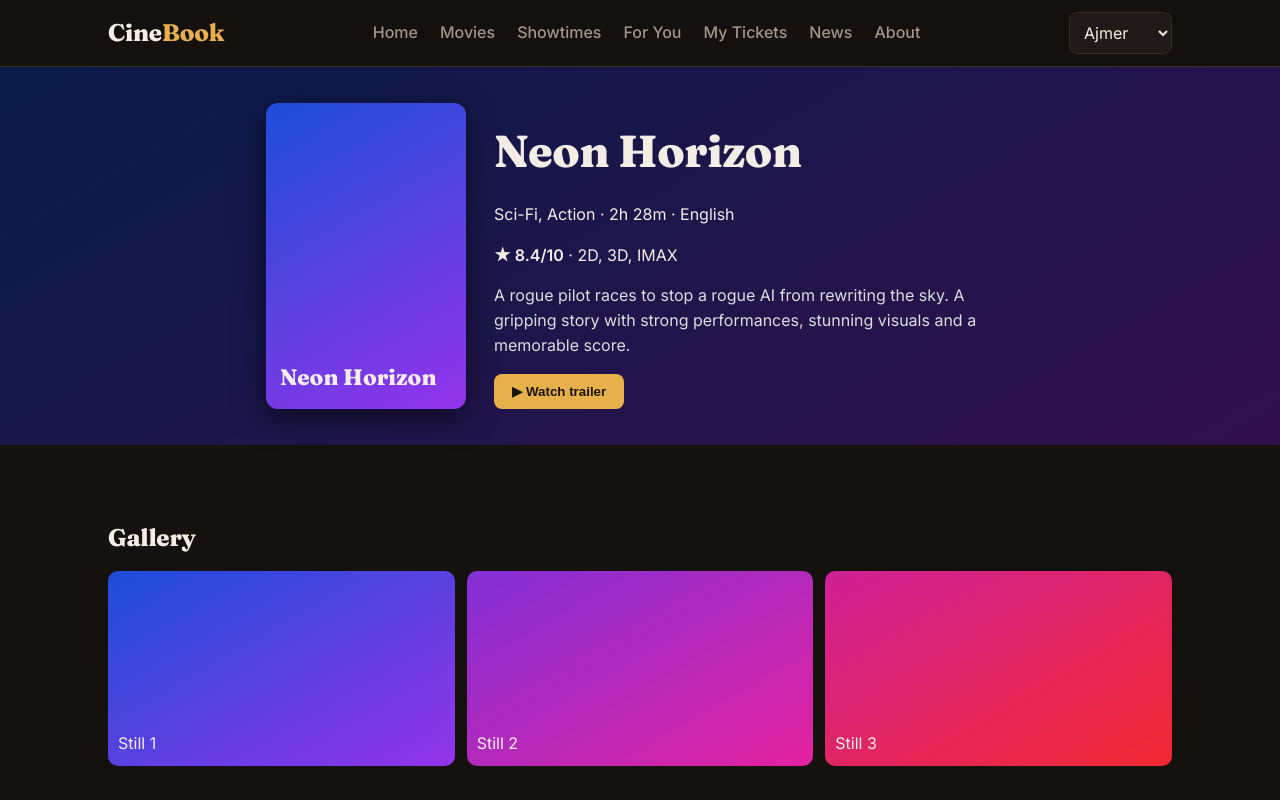
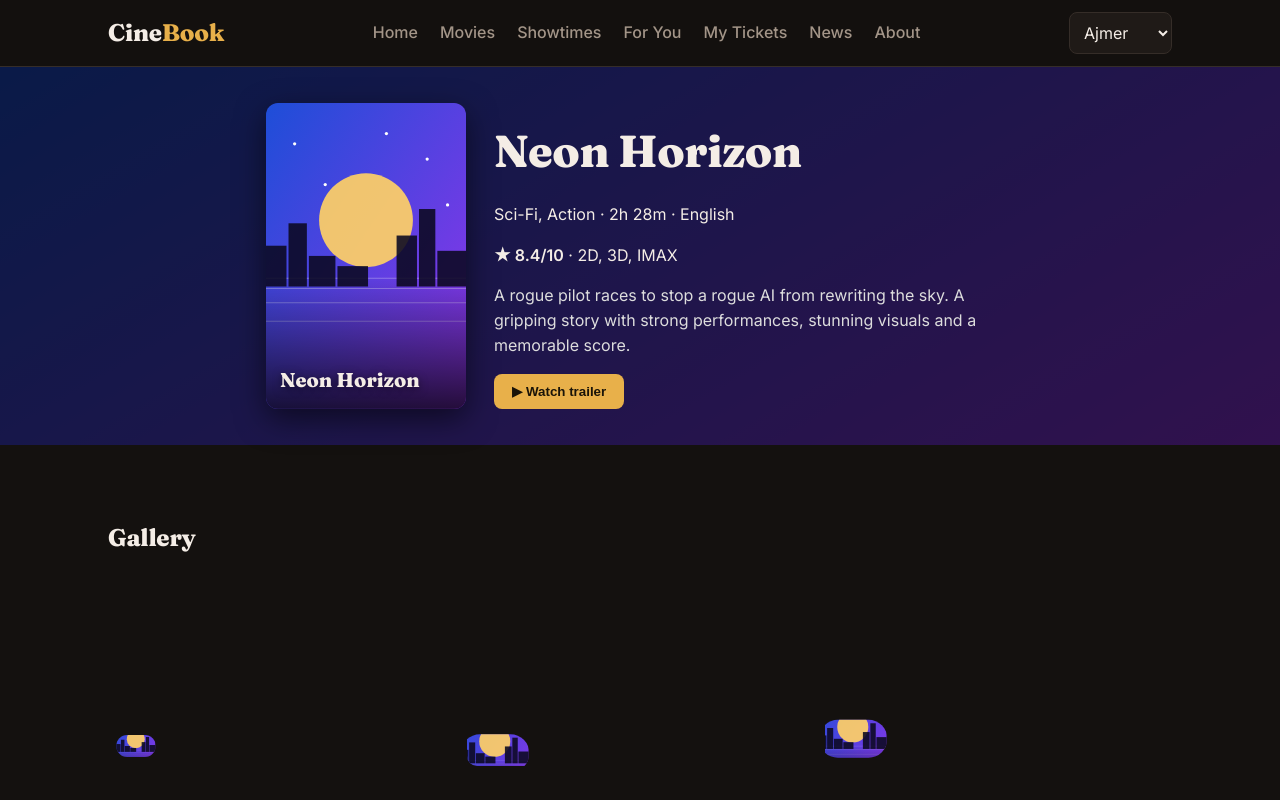
Before and after one commit to Lalitprajapat47/movie-ticket-booking-system, a React (Vite) app: page /movie/1 in a window 1280 px wide. Shown: the top 800 px of the page. Built offline with nearby package versions, Linux system fonts and the light colour scheme.

Commit message:
feat: integrate Poster component for enhanced movie display in Details page

```diff
--- a/src/pages/Details.jsx
+++ b/src/pages/Details.jsx
@@ -2,6 +2,7 @@ import { useEffect, useState } from 'react'
 import { useParams, Link } from 'react-router-dom'
 import { byId } from '../data'
 import { useApp } from '../store.jsx'
+import Poster from '../components/Poster.jsx'
 import ShowPicker from '../components/ShowPicker.jsx'
 const REVIEWS = [['Ananya', 5, 'Loved every minute. Go for the biggest screen.'], ['Rahul', 4, 'Great story and music, slightly long.'], ['Sameer', 4, 'Solid performances all around.']]
 export default function Details() {
@@ -10,7 +11,7 @@ export default function Details() {
   if (!m) return <div className="wrap"><h1>Movie not found</h1><Link to="/movies" className="btn">Browse movies</Link></div>
   return (<>
     <section className="mhero" style={{ background: m.bg }}>
-      <div className="mposter" style={{ background: m.bg }}>{m.title}</div>
+      <div className="mposter"><Poster m={m} /><span className="pt">{m.title}</span></div>
       <div>
         <h1>{m.title}</h1>
         <p>{m.genres.join(', ')} · {m.dur} · {m.lang}</p>
@@ -22,7 +23,7 @@ export default function Details() {
     <div className="wrap">
       {trailer && <div className="modal" onClick={() => setTrailer(false)}><div className="player" style={{ background: m.bg }}><h3>{m.title} – Official Trailer</h3><p>Trailer preview (demo)</p><button className="btn">Close</button></div></div>}
       <h2>Gallery</h2>
-      <div className="gal">{[0, 1, 2].map(i => <div key={i} style={{ background: m.bg, filter: `hue-rotate(${i * 40}deg)` }}>Still {i + 1}</div>)}</div>
+      <div className="gal">{['center', 'top', 'bottom'].map((o, i) => <div key={i}><div className="gz" style={{ transformOrigin: `50% ${o === 'center' ? '50%' : o === 'top' ? '10%' : '90%'}`, transform: `scale(${i ? 1.9 : 1.1})` }}><Poster m={m} /></div></div>)}</div>
       <h2>Cast</h2>
       <div className="chips">{m.cast.map(c => <span key={c} className="chip">{c}</span>)}</div>
       <h2>Reviews</h2>
```
